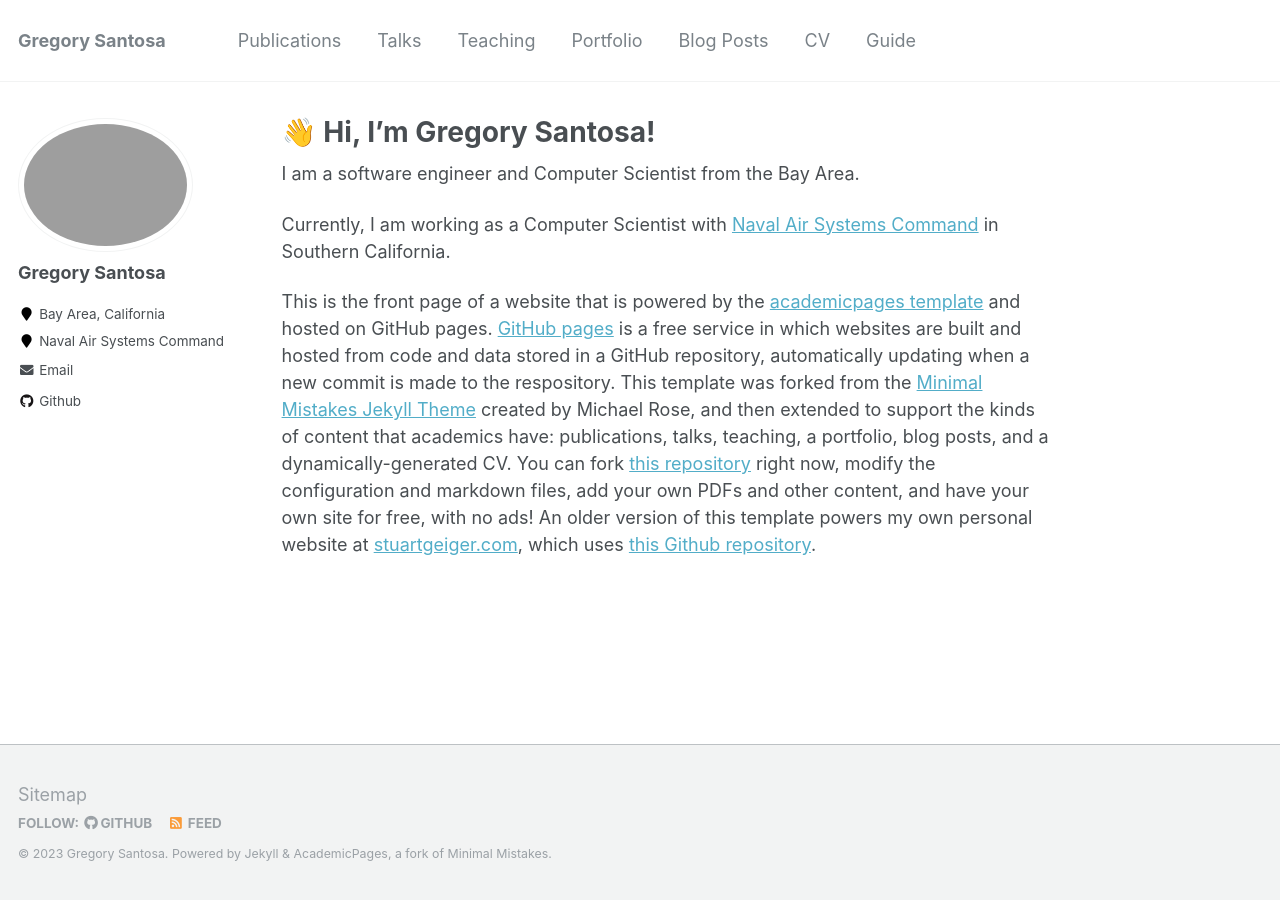
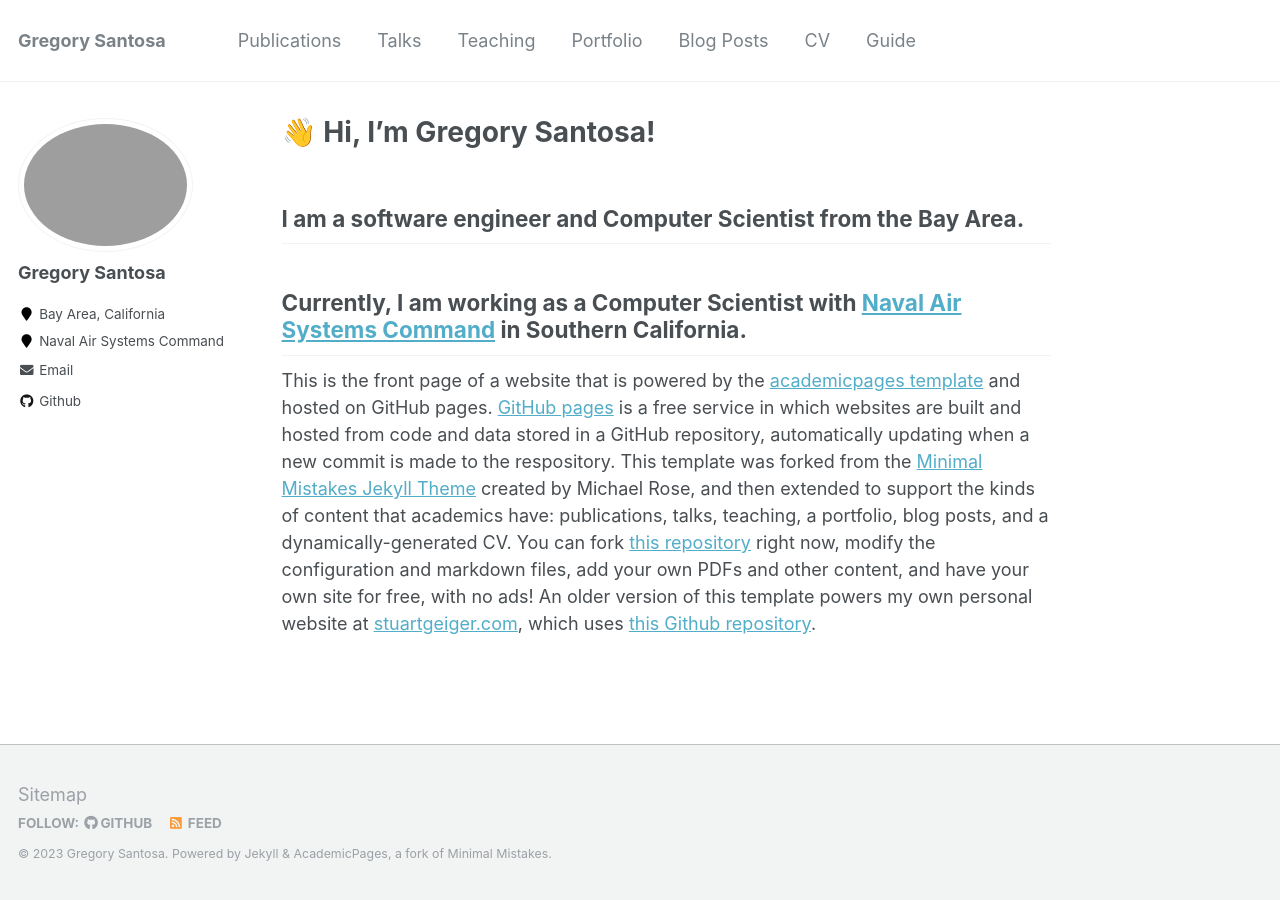
Before and after one commit to gregorysantosa/gregorysantosa.github.io, a Jekyll site: the page built from _pages/about.md, in a window 1280 px wide. Built offline with Jekyll 4.4.1, drawn with Linux system fonts in a browser that asks for light colours.

Commit message:
uipdated

```diff
--- a/_pages/about.md
+++ b/_pages/about.md
@@ -8,9 +8,9 @@ redirect_from:
   - /about.html
 ---
 
-I am a software engineer and Computer Scientist from the Bay Area.
+## I am a software engineer and Computer Scientist from the Bay Area.
 
-Currently, I am working as a Computer Scientist with [Naval Air Systems Command](https://www.navair.navy.mil/) in Southern California.
+## Currently, I am working as a Computer Scientist with [Naval Air Systems Command](https://www.navair.navy.mil/) in Southern California.
 
 
 
```
